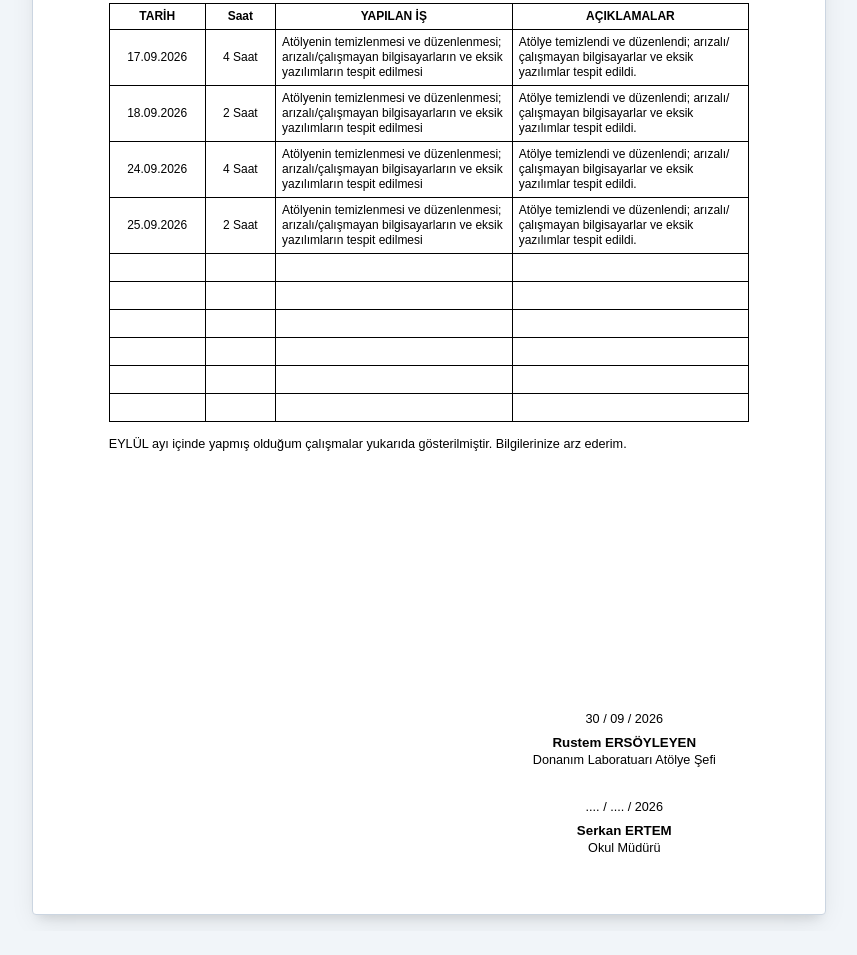
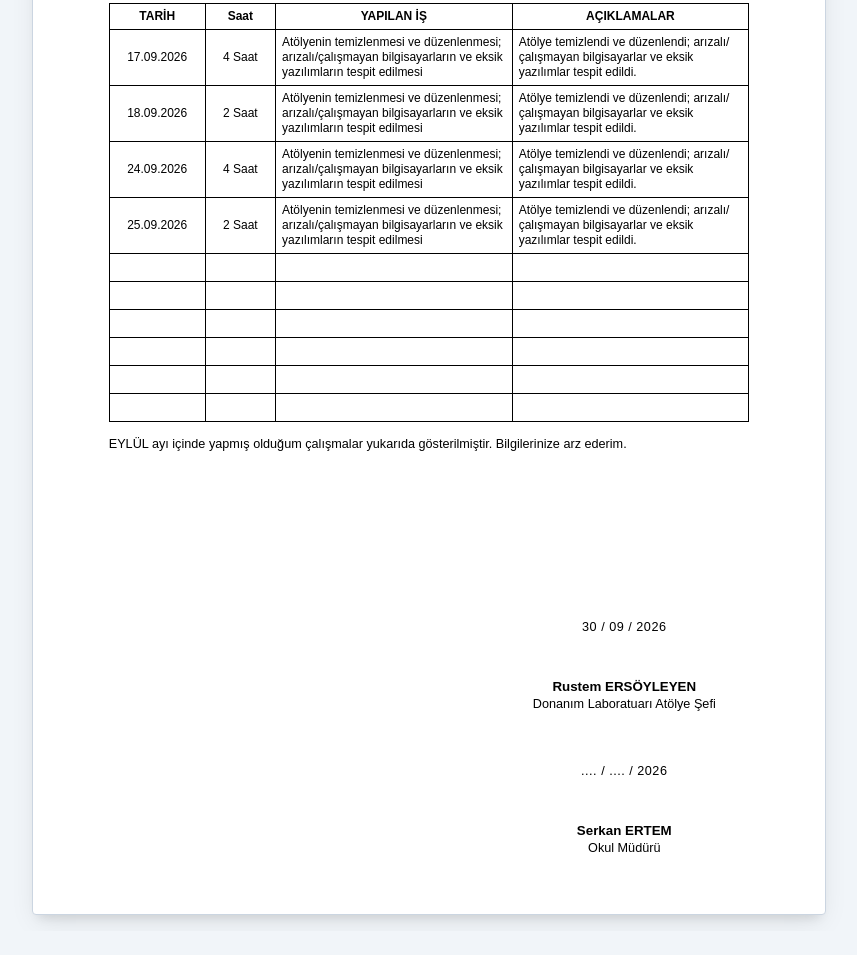
Before and after one commit to rustemersoyleyen/pbo-aylik, a plain HTML site: page index.html in a window 1280 px wide. Shown: the part 492-1447 px from the top of the page, without its empty margins (211-1068 px from the left). Drawn offline with Linux system fonts and the light colour scheme.

Commit message:
style: imza alanlari arasindaki mesafe ve islak imza bosluklari genisletildi

```diff
--- a/css/style.css
+++ b/css/style.css
@@ -426,9 +426,10 @@ body {
 /* İmzalar */
 .signatures-container {
   margin-top: auto;
+  padding-top: 10px;
   display: flex;
   flex-direction: column;
-  gap: 30px;
+  gap: 50px; /* İki imza bloğu arasındaki ferah mesafe */
 }
 
 .signature-block-teacher {
@@ -440,8 +441,13 @@ body {
 }
 
 .signature-date {
-  margin-bottom: 6px;
+  margin-bottom: 4px;
   font-weight: 500;
+  letter-spacing: 0.5px;
+}
+
+.signature-space {
+  height: 38px; /* Islak imza ve mühür için ayrılmış fiziksel boşluk */
 }
 
 .signature-name {
--- a/index.html
+++ b/index.html
@@ -144,6 +144,7 @@
             <!-- Atölye Şefi İmzası -->
             <div class="signature-block-teacher">
               <div class="signature-date" id="lblReportDate">30 / 09 / 2026</div>
+              <div class="signature-space"></div>
               <div class="signature-name" id="lblTeacherSign">Rustem ERSÖYLEYEN</div>
               <div class="signature-title" id="lblLabSign">Donanım Laboratuarı Atölye Şefi</div>
             </div>
@@ -151,6 +152,7 @@
             <!-- Okul Müdürü Onayı -->
             <div class="signature-block-principal">
               <div class="signature-date" id="lblPrincipalDate">.... / .... / 2026</div>
+              <div class="signature-space"></div>
               <div class="signature-name" id="lblPrincipalSign">Serkan ERTEM</div>
               <div class="signature-title" id="lblPrincipalTitle">Okul Müdürü</div>
             </div>
--- a/js/exportDocx.js
+++ b/js/exportDocx.js
@@ -194,6 +194,7 @@ const ExportDocx = {
                   alignment: AlignmentType.CENTER,
                   children: [new TextRun({ text: report.reportDate || "", size: 19 })]
                 }),
+                new Paragraph({ spacing: { before: 240 }, text: "" }), // Islak imza boşluğu
                 new Paragraph({
                   alignment: AlignmentType.CENTER,
                   children: [new TextRun({ text: s.teacherName || "", bold: true, size: 20 })]
@@ -215,11 +216,12 @@ const ExportDocx = {
             new TableCell({
               width: { size: 50, type: WidthType.PERCENTAGE },
               children: [
-                new Paragraph({ spacing: { before: 400 }, text: "" }),
+                new Paragraph({ spacing: { before: 600 }, text: "" }), // İki imza arası ferah boşluk
                 new Paragraph({
                   alignment: AlignmentType.CENTER,
                   children: [new TextRun({ text: `.... / .... / ${report.reportDate ? report.reportDate.split("/").pop().trim() : "2026"}`, size: 19 })]
                 }),
+                new Paragraph({ spacing: { before: 240 }, text: "" }), // Islak imza boşluğu
                 new Paragraph({
                   alignment: AlignmentType.CENTER,
                   children: [new TextRun({ text: s.principalName || "", bold: true, size: 20 })]
```
